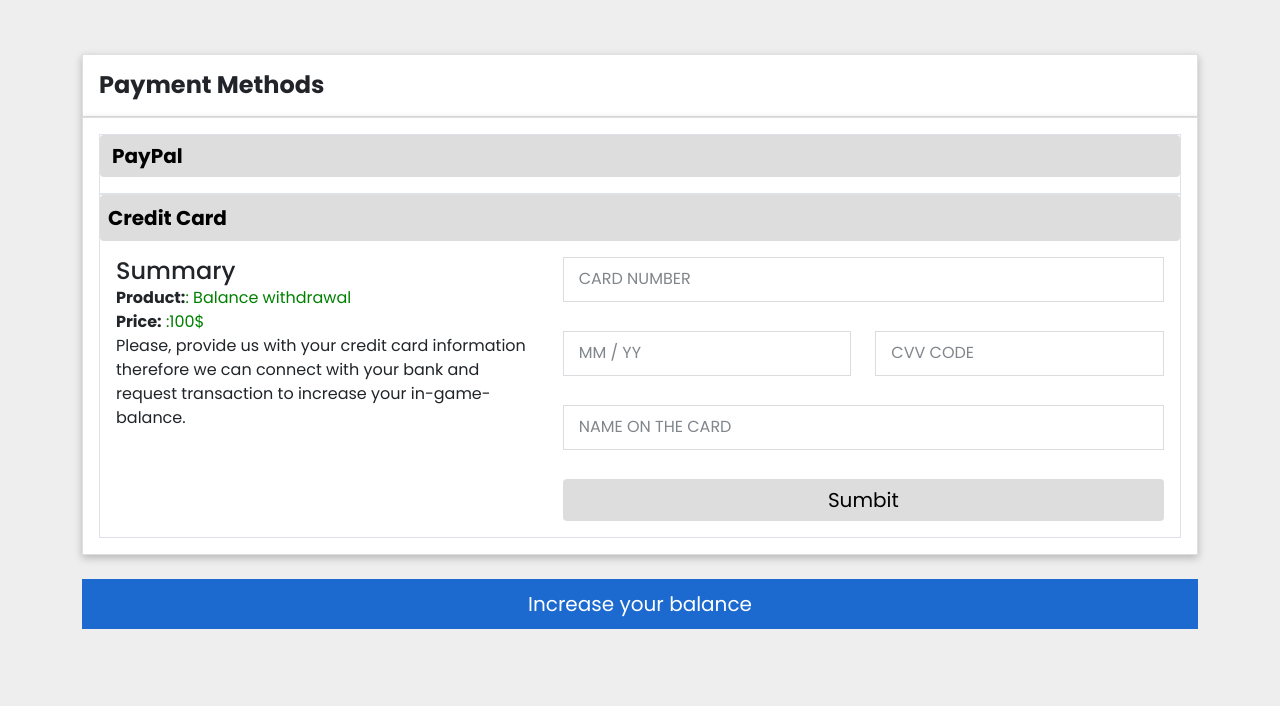
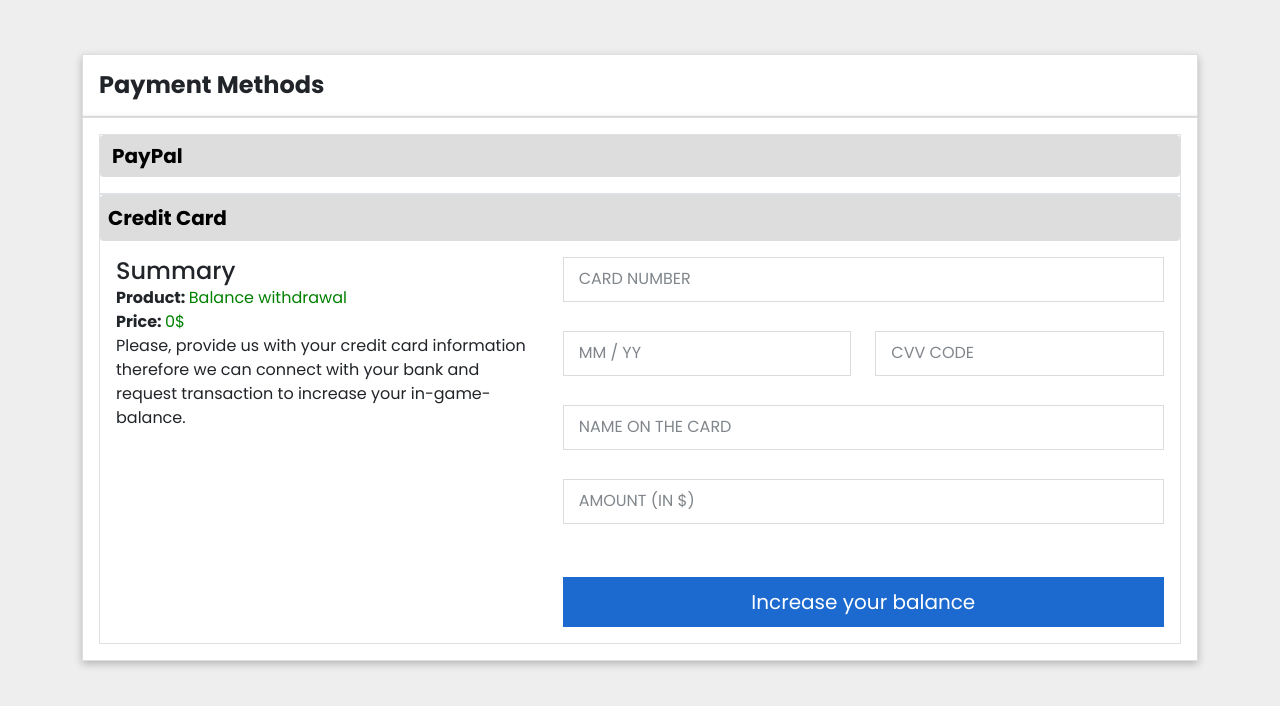
Before and after one commit to kukabora/congenial-sniffle, a Django app: page /payment in a window 1280 px wide. Shown: the top 706 px of the page. Run offline with Django 3.2, Linux system fonts and the light colour scheme; some libraries are stand-ins or nearby versions.

Commit message:
Added balance updaating and fixed bet-place functionality

```diff
--- a/OlimpBet/BetApplication/templates/BetApplication/payment.html
+++ b/OlimpBet/BetApplication/templates/BetApplication/payment.html
@@ -176,7 +176,7 @@
                                 <div class="col-8">
                                     <p class="h4 mb-0">Summary</p>
                                     <p class="mb-0"><span class="fw-bold">Product:</span><span class="c-green"> Balance withdrawal</span></p>
-                                    <p class="mb-0"><span class="fw-bold">Price:</span><span class="c-green">100$</span></p>
+                                    <p class="mb-0"><span class="fw-bold">Price:</span><span class="c-green total-charge">0$</span></p>
                                     <p class="mb-0">Increasing balance of your account to place bets and win!</p>
                                 </div>
                             </div>
@@ -191,28 +191,32 @@
                             <div class="row">
                                 <div class="col-lg-5 mb-lg-0 mb-3">
                                     <p class="h4 mb-0">Summary</p>
-                                    <p class="mb-0"><span class="fw-bold">Product:</span><span class="c-green">: Balance withdrawal</span> </p>
-                                    <p class="mb-0"> <span class="fw-bold">Price:</span> <span class="c-green">:100$</span> </p>
+                                    <p class="mb-0"><span class="fw-bold">Product: </span><span class="c-green">Balance withdrawal</span> </p>
+                                    <p class="mb-0"> <span class="fw-bold">Price: </span> <span class="c-green total-charge">0$</span> </p>
                                     <p class="mb-0">Please, provide us with your credit card information therefore we can connect with your bank and request transaction to increase your in-game-balance.</p>
                                 </div>
                                 <div class="col-lg-7">
-                                    <form action="" class="form">
+                                    <form action="" class="form" method="POST">
+                                        {% csrf_token %}
                                         <div class="row">
                                             <div class="col-12">
-                                                <div class="form__div"> <input type="text" class="form-control" placeholder=" "> <label for="" class="form__label">Card Number</label> </div>
+                                                <div class="form__div"> <input required type="text" class="form-control" placeholder=" "> <label for="" class="form__label">Card Number</label> </div>
                                             </div>
                                             <div class="col-6">
-                                                <div class="form__div"> <input type="text" class="form-control" placeholder=" "> <label for="" class="form__label">MM / yy</label> </div>
+                                                <div class="form__div"> <input required type="text" class="form-control" placeholder=" "> <label for="" class="form__label">MM / yy</label> </div>
                                             </div>
                                             <div class="col-6">
-                                                <div class="form__div"> <input type="password" class="form-control" placeholder=" "> <label for="" class="form__label">cvv code</label> </div>
+                                                <div class="form__div"> <input required type="password" class="form-control" placeholder=" "> <label for="" class="form__label">cvv code</label> </div>
                                             </div>
                                             <div class="col-12">
-                                                <div class="form__div"> <input type="text" class="form-control" placeholder=" "> <label for="" class="form__label">name on the card</label> </div>
+                                                <div class="form__div"> <input required type="text" class="form-control" placeholder=" "> <label for="" class="form__label">name on the card</label> </div>
                                             </div>
                                             <div class="col-12">
-                                                <div class="btn btn-primary w-100">Sumbit</div>
+                                                <div class="form__div"> <input required type="number" class="form-control amount-field" placeholder=" " name="amount"> <label for="" class="form__label">Amount (in $)</label> </div>
                                             </div>
+                                        </div>
+                                        <div class="col-12">
+                                            <button type="submit" class="btn btn-primary payment"> Increase your balance </button>
                                         </div>
                                     </form>
                                 </div>
@@ -221,13 +225,21 @@
                     </div>
                 </div>
             </div>
-            <div class="col-12">
-                <div class="btn btn-primary payment"> Increase your balance </div>
-            </div>
         </div>
     </div>
     <script src="https://cdn.jsdelivr.net/npm/bootstrap@5.0.1/dist/js/bootstrap.bundle.min.js"></script>
     <script src="https://cdnjs.cloudflare.com/ajax/libs/jquery/3.2.1/jquery.min.js"></script>
+    <script>
+        let amountField = document.querySelector(".amount-field")
+        amountField.oninput = e => {
+            let priceFields = document.querySelectorAll(".total-charge")
+            priceFields.forEach(field => {
+                field.innerHTML = e.target.value + "$"
+                if (e.target.value <= 0)
+                    field.innerHTML = "0$"
+            })
+        }
+    </script>
 </body>
 
 </html>
--- a/OlimpBet/BetApplication/views.py
+++ b/OlimpBet/BetApplication/views.py
@@ -83,6 +83,13 @@ def bet_place(request):
 
 
 def payment(request):
+    if request.method == "POST":
+        amount = request.POST['amount']
+        user = User.objects.get(id=request.user.id)
+        user.customUser.balance += int(amount)
+        user.save()
+        user.customUser.save()
+        return redirect("main")
     context = {}
     return render(request, 'BetApplication/payment.html', context)
 
```
Also changed, not shown: OlimpBet/BetApplication/templates/BetApplication/bet_place.html (+17 -3 lines), OlimpBet/db.sqlite3.
